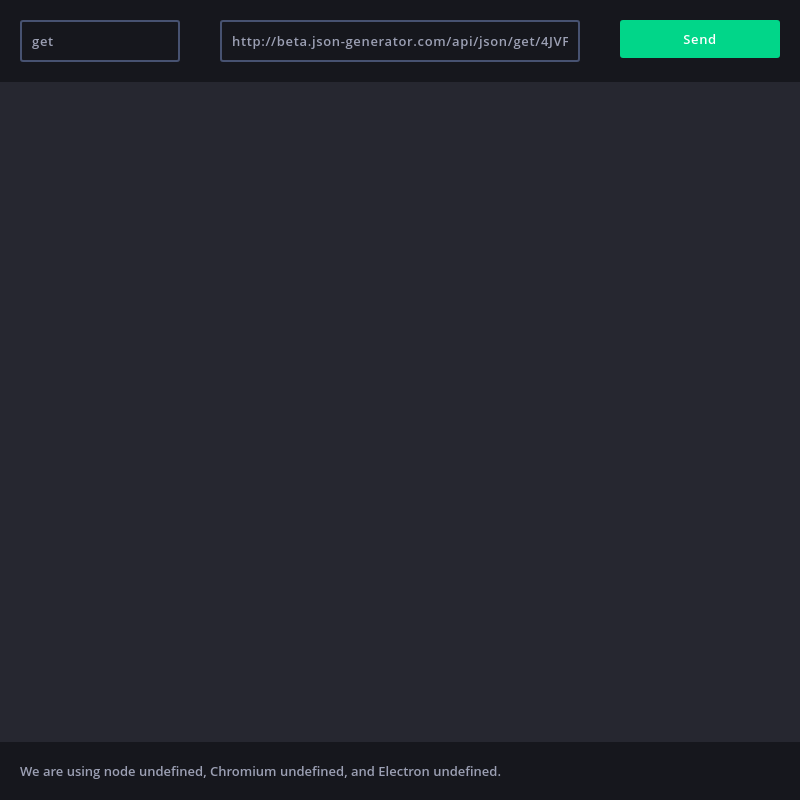
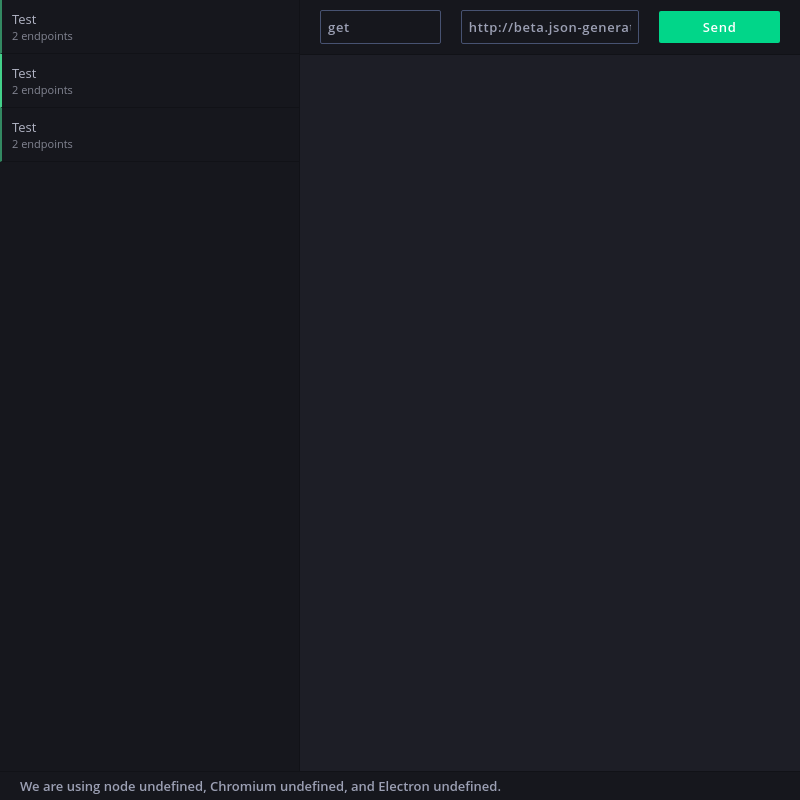
Before and after one commit to requesto/requesto, an Electron app: page app/index.html in a window 800 px wide. Drawn offline with nearby package versions, Linux system fonts and the light colour scheme.

Commit message:
create side bar and include flexbox css

```diff
--- a/app/assets/styles/main.scss
+++ b/app/assets/styles/main.scss
@@ -7,47 +7,88 @@
 
 
 html,body{
-    background: #262730;
+    background: #1d1e26;
     color:#9ca0b4;
     min-height: 100vh;
 }
 
 body{
-    padding: 60px 0;
+    display: flex;
+    justify-content: space-around;
+    padding: 0;
+    min-width: 600px;
 }
 
+.component-sidebar{
+    flex-shrink: 0;
+    flex-basis:300px;
+    max-width: 300px;
+    background: #16171d;
+    height: 100vh;
+    border-right: 1px solid #111217;
+}
+
+.component-content{
+    position: relative;
+    flex-grow: 1;
+    overflow: scroll;
+    height: 100vh;
+    padding-top: 40px;
+}
+
+
+.component-footer{
+    position: fixed;
+    bottom:0;
+    left: 0;
+    padding: 5px $grid-gutter/2;
+    background-color: #16171d;
+    width: 100%;
+    z-index: 99999;
+    // letter-spacing: 0.05em;
+    font-size:13px;
+    font-weight: 600;
+    border-top: 1px solid #111217;
+}
+
+
 .bar{
-    @include clearfix();
+    display: flex;
+    justify-content: space-around;
+    align-items: center;
     width: 100%;
     background-color: #16171d;
     padding: $grid-gutter/2 0;
-    position: fixed;
+    position: absolute;;
     top:0;
     left: 0;
     z-index: 99999;
+    padding: 10px 10px;
+    border-bottom: 1px solid #111217;
 
     .columm{
+        padding: 0 10px;
         &.action{
-            @include grid-column(3,12);
+            width: 150px;
         }
 
         &.url{
-            @include grid-column(6,12);
+            flex-grow: 1;
         }
 
         &.button{
-            @include grid-column(3,12);
+            width: 150px;
         }
     }
 
     input{
         background: none;
-        border: 2px solid #475271;
+        border: 1px solid #475271;
         transition: all $animation-duration;
         outline: none;
-        padding: 10px;
+        padding: 7px;
         width: 100%;
-        border-radius: 3px;
+        border-radius: 2px;
         font-weight: 600;
         letter-spacing: 0.05em;
         font-size:13px;
@@ -91,19 +132,31 @@ body{
             color: #666977;
         }
     }
+}
+
+.folder-list{
+    display: block;
+    color:#b1b4c4;
+
+
+    .item{
+        border-bottom: 1px solid #111217;
+        border-left: 2px solid #338962;
+        padding: 10px 10px;
+
+        &.active{
+            border-left: 2px solid #43d08a;
+        }
+    }
+
+    .name{
+        font-size: 13px;
+        //color:white
+
+    }
+    .description{
+        font-size:11px;
+        opacity: 0.7;
+    }
 
 }
-
-
-.footer{
-    position: fixed;
-    bottom:0;
-    left: 0;
-    padding: $grid-gutter/2;
-    background-color: #16171d;
-    width: 100%;
-    z-index: 99999;
-    // letter-spacing: 0.05em;
-    font-size:13px;
-    font-weight: 600;
-}
--- a/app/index.html
+++ b/app/index.html
@@ -7,6 +7,26 @@
     <link rel="stylesheet" href="../node_modules/jquery.json-viewer/json-viewer/jquery.json-viewer.css" media="screen" title="no title" charset="utf-8">
   </head>
   <body>
+    <div class="component-sidebar">
+        <ul class="folder-list">
+            <li class="item">
+                <div class="icon type"></div>
+                <div class="name">Test</div>
+                <div class="description">2 endpoints</div>
+            </li>
+            <li class="item active">
+                <div class="icon type"></div>
+                <div class="name">Test</div>
+                <div class="description">2 endpoints</div>
+            </li>
+            <li class="item">
+                <div class="icon type"></div>
+                <div class="name">Test</div>
+                <div class="description">2 endpoints</div>
+            </li>
+        </ul>
+    </div>
+    <div class="component-content">
         <div class="bar">
             <div class="columm action">
                 <input class="input-action" type="text" name="action" placeholder="GET" value="get">
@@ -22,10 +42,11 @@
             <!-- All of the Node.js APIs are available in this renderer process. -->
             <pre id="json-renderer"></pre>
         </div>
-    <div class="footer">
+        <div class="component-footer">
             We are using node <script>document.write(process.versions.node)</script>,
             Chromium <script>document.write(process.versions.chrome)</script>,
             and Electron <script>document.write(process.versions.electron)</script>.
+        </div>
     </div>
   </body>
   <script>
--- a/main.js
+++ b/main.js
@@ -29,7 +29,7 @@ function createWindow() {
     mainWindow.loadURL(`file://${__dirname}/app/index.html`)
 
     // Open the DevTools.
-    // mainWindow.webContents.openDevTools()
+    mainWindow.webContents.openDevTools()
 
     // Emitted when the window is closed.
     mainWindow.on('closed', function() {
```
Also changed, not shown: app/assets/styles/main.css. Lines whose indentation alone changed are shown as unchanged.
